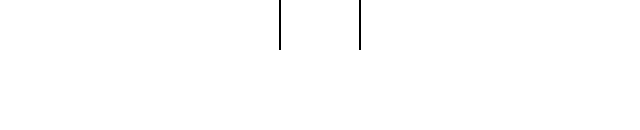
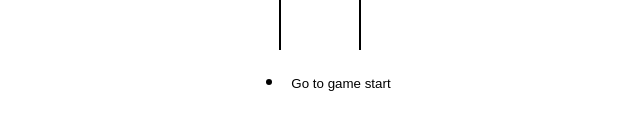
Before and after one commit to aryan-raj-raushan/tictactoe, a React (Vite) app: page / in a window 1280 px wide. Shown: the part 378-508 px from the top of the page, without its empty margins (319-959 px from the left). Built offline with nearby package versions, Linux system fonts and the light colour scheme.

Commit message:
added history again

```diff
--- a/src/App.jsx
+++ b/src/App.jsx
@@ -1,5 +1,6 @@
 import React, { useState } from 'react';
 import Board from './components/Board';
+import History from './components/History';
 import { calculateWinner } from './helpers';
 import './style/root.scss';
 
@@ -35,12 +36,16 @@
     });
     setCurrentMove(prev => prev + 1);
   };
+  const moveTo = move => {
+    setCurrentMove(move);
+  };
 
   return (
     <div className="app">
       <h1>TIC TAC TOE</h1>
       <h2>{message}</h2>
       <Board board={current.board} handleSquareClick={handleSquareClick} />
+      <History history={history} moveTo={moveTo} currntMove={currntMove} />
     </div>
   );
 };
--- /dev/null
+++ b/src/components/History.jsx
@@ -0,0 +1,28 @@
+import React from 'react';
+
+const History = ({ history, moveTo, currentMove }) => {
+  return (
+    <ul>
+      {history.map((_, move) => {
+        return (
+          <li key={move}>
+            <button
+              style={{
+                fontWeight: move === currentMove ? 'bold' : 'lighter',
+              }}
+              // style={{ color: 'red' }}
+              type="button"
+              onClick={() => {
+                moveTo(move);
+              }}
+            >
+              {move === 0 ? 'Go to game start' : `Go to move #${move}`}
+            </button>
+          </li>
+        );
+      })}
+    </ul>
+  );
+};
+
+export default History;
```
